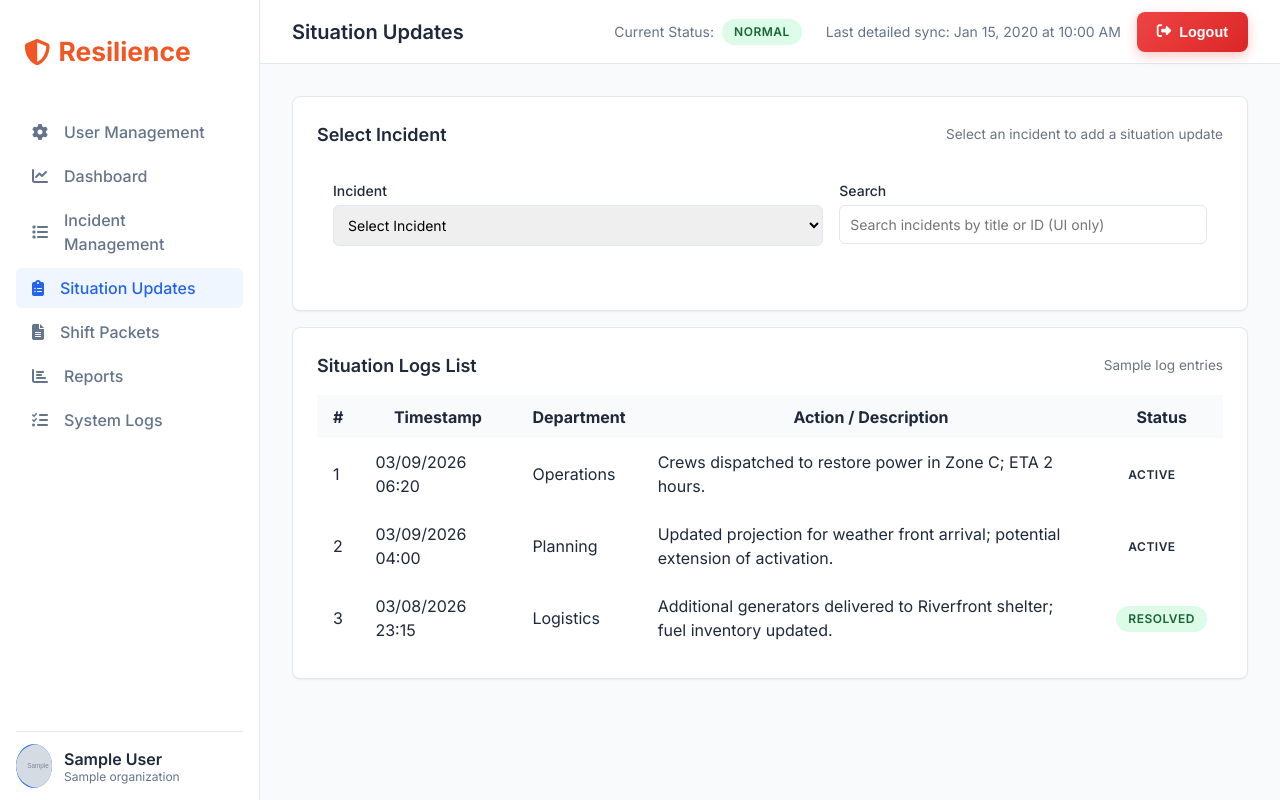
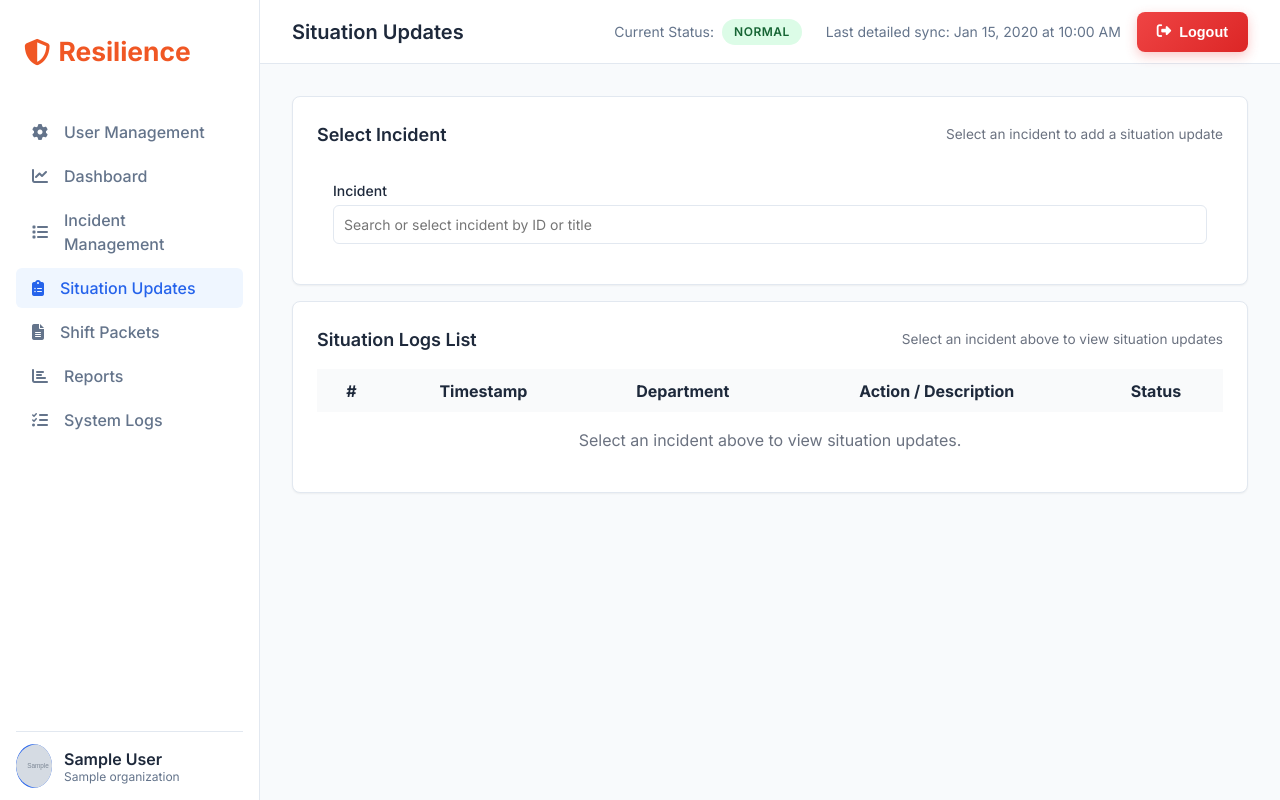
Before and after one commit to Aparnamuppanamaven/Resilience_updated, a Django app: page /situation-updates/ in a window 1280 px wide. Run offline with Django 5.2, Linux system fonts and the light colour scheme; a user stored in the database is signed in; tables that the repository leaves empty hold one stand-in row (values such as "Sample post"); grey boxes marked "Sample" are stand-in pictures; parts of the project's set-up code (start-up, migrations or seed data) failed here and were passed over.

Commit message:
situation updates ui

```diff
--- a/core/extra_views.py
+++ b/core/extra_views.py
@@ -13,6 +13,7 @@ from django.http import HttpResponse, JsonResponse
 from django.shortcuts import render, redirect
 from django.template.loader import render_to_string
 from django.utils import timezone
+from django.urls import reverse
 
 from reportlab.lib.pagesizes import letter
 from reportlab.pdfgen import canvas
@@ -164,15 +165,34 @@ def situation_updates_page(request):
             from django.shortcuts import redirect
 
             messages.success(request, "Situation update added successfully.")
-            return redirect("situation_updates")
+            # After adding an update, reload page with this incident selected so its updates show
+            return redirect(f"{reverse('situation_updates')}?incident_id={incident.id}")
 
     incidents = IncidentCapture.objects.all().order_by("-reported_time")[:50]
+
+    # If an incident is selected (via query param), load its situation updates
+    selected_incident = None
+    situation_updates = []
+    incident_id_param = request.GET.get("incident_id")
+    if incident_id_param:
+        try:
+            selected_incident = IncidentCapture.objects.get(id=incident_id_param)
+            from .models import SituationUpdate
+
+            situation_updates = list(
+                SituationUpdate.objects.filter(incident=selected_incident).order_by("-update_time")
+            )
+        except (IncidentCapture.DoesNotExist, ValueError, TypeError):
+            selected_incident = None
+            situation_updates = []
 
     context = {
         "organization": organization,
         "current_status": current_status,
         "last_sync_display": last_sync_display,
         "incidents": incidents,
+        "selected_incident": selected_incident,
+        "situation_updates": situation_updates,
     }
     return render(request, "core/situation_updates.html", context)
 
--- a/core/templates/core/situation_updates.html
+++ b/core/templates/core/situation_updates.html
@@ -72,22 +72,24 @@
                     <span style="font-size: 0.85rem; color: #6b7280;">Select an incident to add a situation update</span>
                 </div>
                 <div class="card-body" style="padding: 1rem;">
-                    <div class="dashboard-grid" style="grid-template-columns: 2fr 1.5fr; gap: 1rem;">
                     <div class="form-group" style="margin-bottom: 0;">
-                            <label class="form-label">Incident</label>
-                            <select class="form-control" name="incident_id" id="incident_id_select">
-                                <option value="" selected disabled>Select Incident</option>
+                        <label class="form-label" for="incident_search_input">Incident</label>
+                        <!-- Single search box backed by a datalist (shows dropdown on focus/click) -->
+                        <input
+                            type="text"
+                            id="incident_search_input"
+                            class="form-control"
+                            list="incident_search_options"
+                            placeholder="Search or select incident by ID or title"
+                            autocomplete="off"
+                        >
+                        <datalist id="incident_search_options">
                             {% for inc in incidents %}
-                                    <option value="{{ inc.id }}">[INC-{{ inc.id }}] {{ inc.title }}</option>
-                                {% empty %}
-                                    <option>No incidents available</option>
+                                <option value="[INC-{{ inc.id }}] {{ inc.title }}" data-incident-id="{{ inc.id }}"></option>
                             {% endfor %}
-                            </select>
-                        </div>
-                        <div class="form-group" style="margin-bottom: 0;">
-                            <label class="form-label">Search</label>
-                            <input type="text" class="form-control" placeholder="Search incidents by title or ID (UI only)">
-                        </div>
+                        </datalist>
+                        <!-- Hidden field that actually carries the selected incident id (used if needed later) -->
+                        <input type="hidden" id="incident_id_hidden" name="incident_id" value="">
                     </div>
                 </div>
             </div>
@@ -95,7 +97,15 @@
             <div class="card">
                 <div class="card-header">
                     <h3 class="card-title">Situation Logs List</h3>
-                    <span style="font-size: 0.85rem; color: #6b7280;">Sample log entries</span>
+                    {% if selected_incident %}
+                        <span style="font-size: 0.85rem; color: #6b7280;">
+                            Showing updates for [INC-{{ selected_incident.id }}] {{ selected_incident.title }}
+                        </span>
+                    {% else %}
+                        <span style="font-size: 0.85rem; color: #6b7280;">
+                            Select an incident above to view situation updates
+                        </span>
+                    {% endif %}
                 </div>
                 <div class="card-body" style="padding: 0;">
                     <div class="table-responsive" style="max-height: 60vh;">
@@ -110,33 +120,46 @@
                                 </tr>
                             </thead>
                             <tbody>
+                                {% if situation_updates %}
+                                    {% for update in situation_updates %}
                                         <tr>
-                                    <td style="padding: 0.75rem 1rem;">1</td>
-                                    <td style="padding: 0.75rem 1rem;">03/09/2026 06:20</td>
-                                    <td style="padding: 0.75rem 1rem;">Operations</td>
-                                    <td style="padding: 0.75rem 1rem;">Crews dispatched to restore power in Zone C; ETA 2 hours.</td>
+                                            <td style="padding: 0.75rem 1rem;">{{ forloop.counter }}</td>
                                             <td style="padding: 0.75rem 1rem;">
-                                        <span class="status-badge status-alert">Active</span>
+                                                {{ update.update_time|date:"d/m/Y H:i" }}
+                                            </td>
+                                            <td style="padding: 0.75rem 1rem;">
+                                                {{ update.department|default:"—" }}
+                                            </td>
+                                            <td style="padding: 0.75rem 1rem;">
+                                                <strong>{{ update.title }}</strong><br>
+                                                <span style="font-size: 0.85rem; color: #4b5563;">
+                                                    {{ update.description|default:"" }}
+                                                </span>
+                                            </td>
+                                            <td style="padding: 0.75rem 1rem;">
+                                                {% if update.status_change %}
+                                                    <span class="status-badge status-alert">
+                                                        {{ update.status_change|title }}
+                                                    </span>
+                                                {% else %}
+                                                    <span class="status-badge status-normal">LOGGED</span>
+                                                {% endif %}
                                             </td>
                                         </tr>
+                                    {% endfor %}
+                                {% elif selected_incident %}
                                     <tr>
-                                    <td style="padding: 0.75rem 1rem;">2</td>
-                                    <td style="padding: 0.75rem 1rem;">03/09/2026 04:00</td>
-                                    <td style="padding: 0.75rem 1rem;">Planning</td>
-                                    <td style="padding: 0.75rem 1rem;">Updated projection for weather front arrival; potential extension of activation.</td>
-                                    <td style="padding: 0.75rem 1rem;">
-                                        <span class="status-badge status-alert">Active</span>
+                                        <td colspan="5" style="padding: 1rem; text-align: center; color: #6b7280;">
+                                            No situation updates have been recorded for this incident yet.
                                         </td>
                                     </tr>
+                                {% else %}
                                     <tr>
-                                    <td style="padding: 0.75rem 1rem;">3</td>
-                                    <td style="padding: 0.75rem 1rem;">03/08/2026 23:15</td>
-                                    <td style="padding: 0.75rem 1rem;">Logistics</td>
-                                    <td style="padding: 0.75rem 1rem;">Additional generators delivered to Riverfront shelter; fuel inventory updated.</td>
-                                    <td style="padding: 0.75rem 1rem;">
-                                        <span class="status-badge status-normal">Resolved</span>
+                                        <td colspan="5" style="padding: 1rem; text-align: center; color: #6b7280;">
+                                            Select an incident above to view situation updates.
                                         </td>
                                     </tr>
+                                {% endif %}
                             </tbody>
                         </table>
                     </div>
@@ -294,15 +317,33 @@
         document.getElementById('addSituationUpdateModal').style.display = 'none';
     }
     document.addEventListener('DOMContentLoaded', function() {
-        var selectEl = document.getElementById('incident_id_select');
-        if (selectEl) {
-            selectEl.addEventListener('change', function() {
+        var searchInput = document.getElementById('incident_search_input');
+        var hiddenId = document.getElementById('incident_id_hidden');
+        var dataList = document.getElementById('incident_search_options');
+
+        if (searchInput && hiddenId && dataList) {
+            searchInput.addEventListener('change', function() {
                 var val = this.value;
-                if (val) {
-                    openAddSituationUpdateModal(val);
+                var selectedId = null;
+
+                // Match against datalist options
+                for (var i = 0; i < dataList.options.length; i++) {
+                    var opt = dataList.options[i];
+                    if (opt.value === val) {
+                        selectedId = opt.getAttribute('data-incident-id');
+                        break;
+                    }
+                }
+
+                if (selectedId) {
+                    hiddenId.value = selectedId;
+                    // Navigate so backend can load situation updates for this incident
+                    var url = "{% url 'situation_updates' %}" + "?incident_id=" + encodeURIComponent(selectedId);
+                    window.location.href = url;
                 }
             });
         }
+
         document.getElementById('addSituationUpdateModal').addEventListener('click', function(e) {
             if (e.target === this) closeAddSituationUpdateModal();
         });
```
Lines whose indentation alone changed are shown as unchanged.
